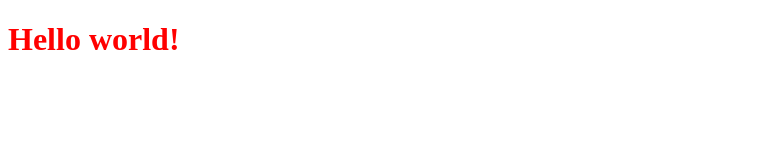
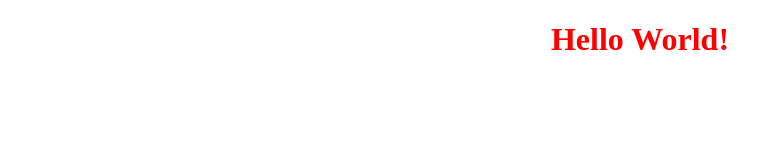
Before and after one commit to MrDI247/Hello-world, a plain HTML site: page index.html in a window 1280 px wide. Shown: the whole page, without its empty margins (0-782 px from the left). Drawn offline with Linux system fonts and the light colour scheme.

Commit message:
Tried to fix error.

```diff
--- a/index.html
+++ b/index.html
@@ -9,9 +9,9 @@
 </head>
 
 <body>
-    <h1>Hello world!</h1>
     <script src="script.js">
     </script>
+    <h1>Hello World!</h1>
 </body>
 
 </html>
--- a/style.css
+++ b/style.css
@@ -1,3 +1,4 @@
 h1 {
-    color: red;
+  color: red;
+  text-align: center;
 }
```
